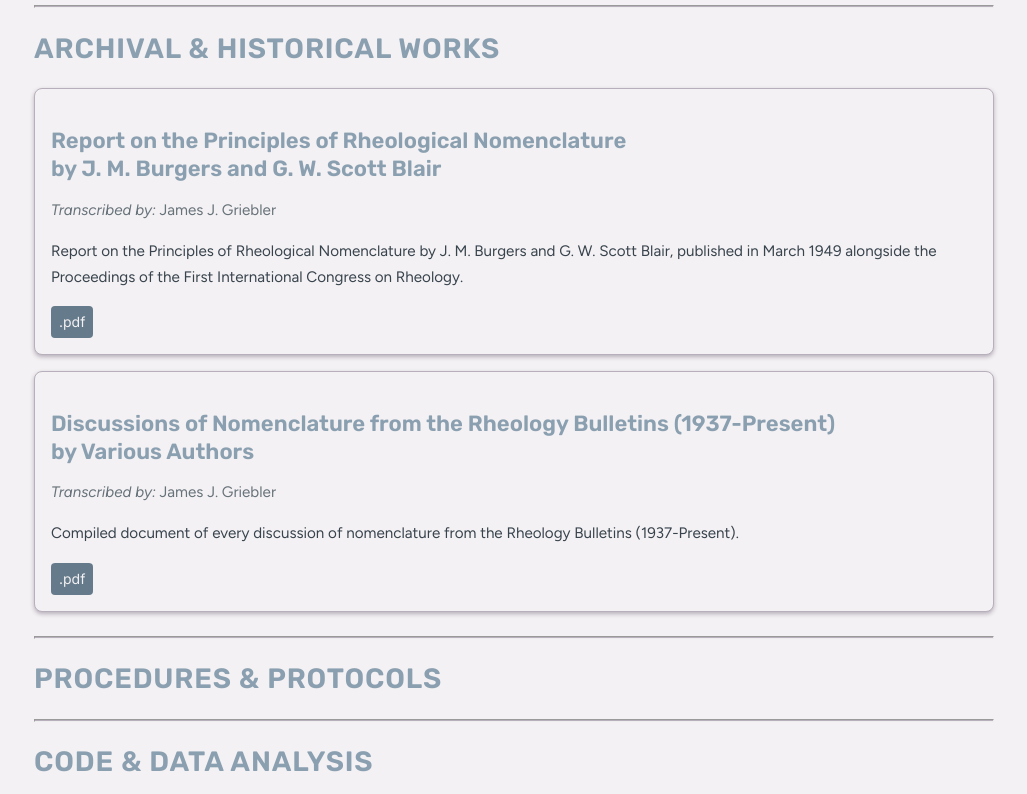
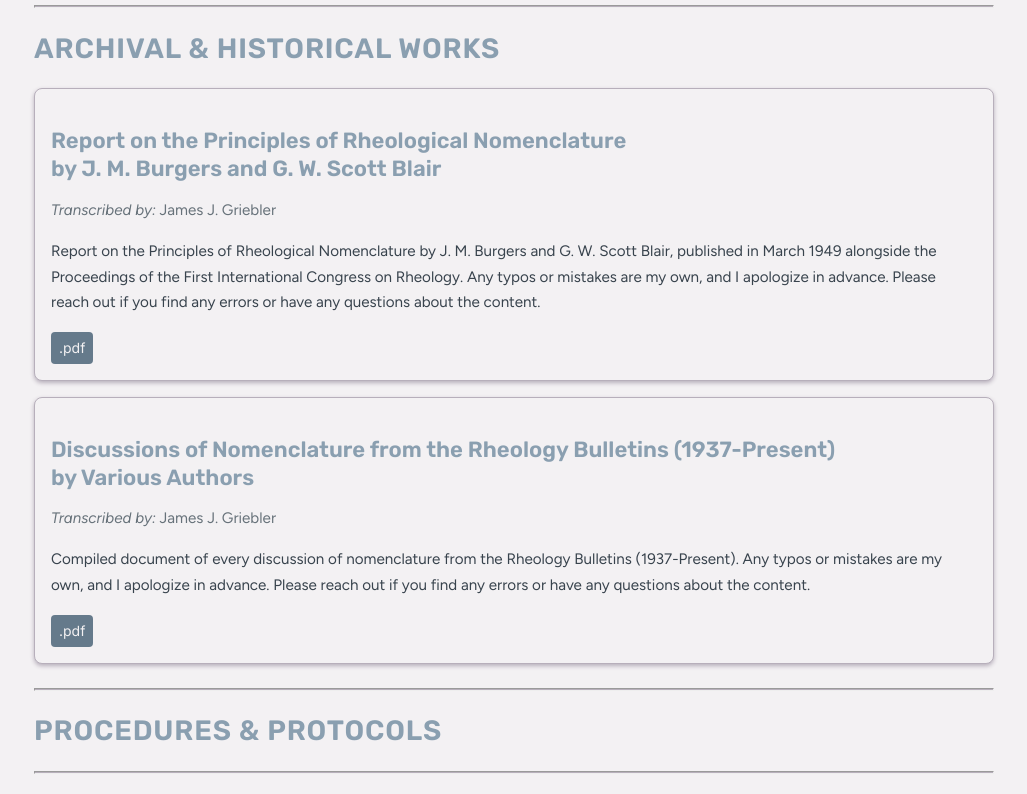
Before and after one commit to jamesjgriebler/jamesjgriebler.github.io, a plain HTML site: page Griebler-Resources.html in a window 1280 px wide. Shown: the part 453-1247 px from the top of the page, without its empty margins (126-1153 px from the left). Drawn offline with Linux system fonts and the light colour scheme.

```diff
--- a/Griebler-Resources.html
+++ b/Griebler-Resources.html
@@ -66,7 +66,7 @@
       <br> by J. M. Burgers and G. W. Scott Blair </h3>
       <p class="card-authors"><i>Transcribed by:</i> James J. Griebler</p>
       <p class="card-abstract">
-       Report on the Principles of Rheological Nomenclature by J. M. Burgers and G. W. Scott Blair, published in March 1949 alongside the Proceedings of the First International Congress on Rheology.
+       Report on the Principles of Rheological Nomenclature by J. M. Burgers and G. W. Scott Blair, published in March 1949 alongside the Proceedings of the First International Congress on Rheology. Any typos or mistakes are my own, and I apologize in advance. Please reach out if you find any errors or have any questions about the content.
       </p>
       <div class="card-link-boxes">
         <a href="Resources/Archival/Report on the Principles of Rheological Nomenclature.pdf" class="card-link">.pdf</a>
@@ -80,7 +80,7 @@
       <br> by Various Authors </h3>
       <p class="card-authors"><i>Transcribed by:</i> James J. Griebler</p>
       <p class="card-abstract">
-       Compiled document of every discussion of nomenclature from the Rheology Bulletins (1937-Present).
+       Compiled document of every discussion of nomenclature from the Rheology Bulletins (1937-Present). Any typos or mistakes are my own, and I apologize in advance. Please reach out if you find any errors or have any questions about the content.
       </p>
       <div class="card-link-boxes">
         <a href="Resources/Archival/Discussions of Nomenclature from the Rheology Bulletins.pdf" class="card-link">.pdf</a>
```
